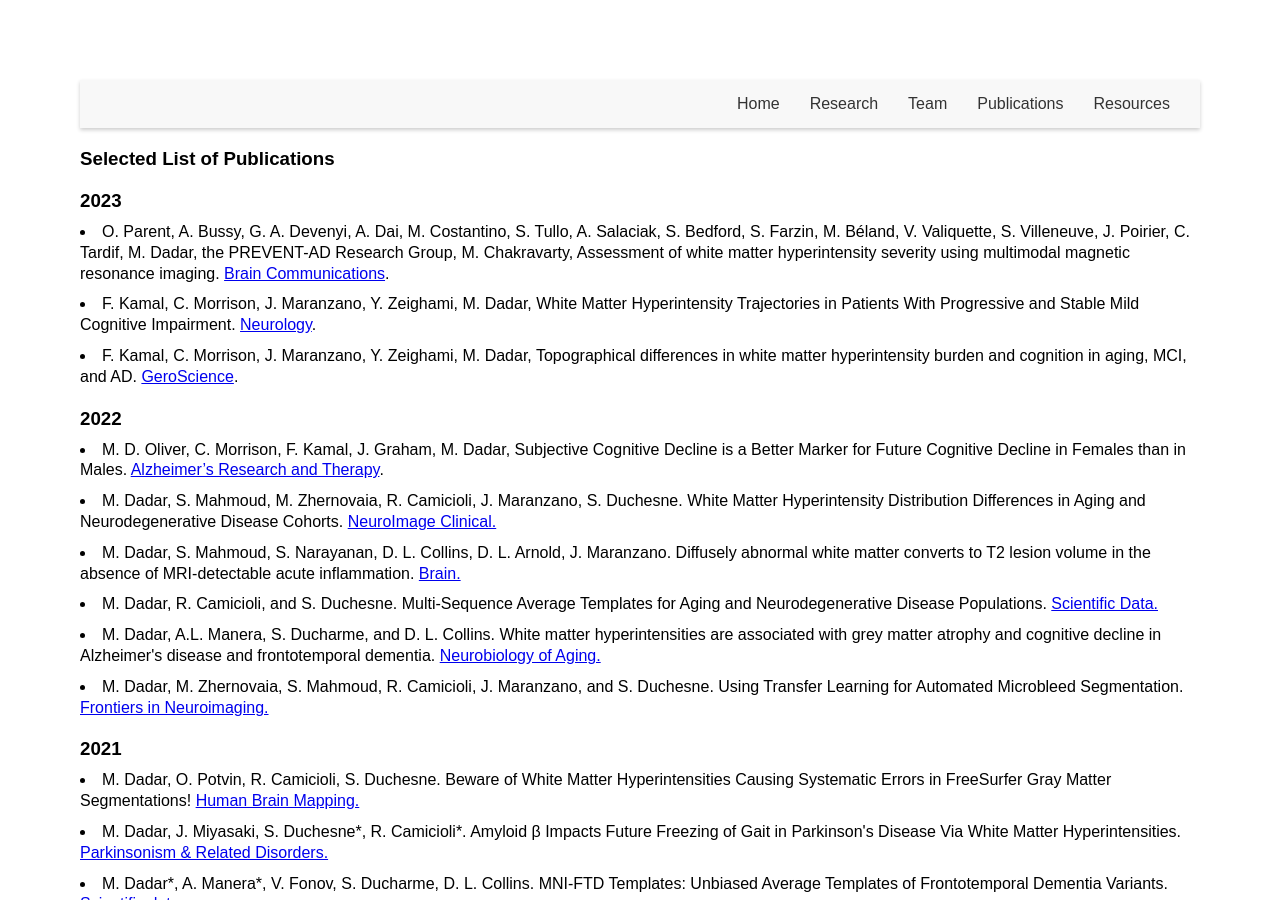
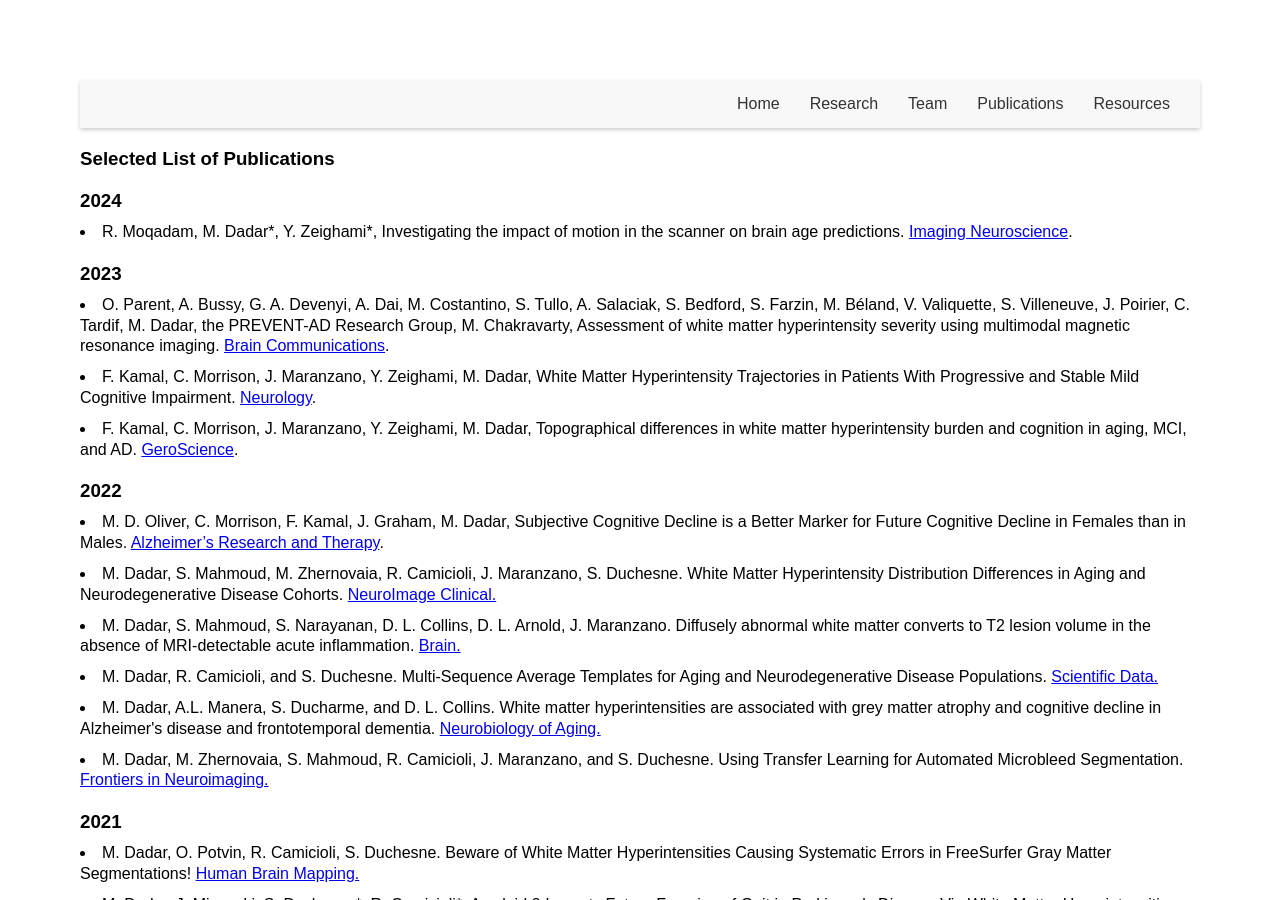
Before and after one commit to VANDAlab/VANDAlab.github.io, a Jekyll site: the page publications.html, which Jekyll copies as it is, in a window 1280 px wide and 900 px high. Built offline with Jekyll 4.4.1, drawn with Linux system fonts in a browser that asks for light colours.

Commit message:
Update publications.html

```diff
--- a/publications.html
+++ b/publications.html
@@ -21,6 +21,9 @@
 
   <h3>Selected List of Publications</h3>
 </header>
+  <h3>2024</h3>
+  <li> R. Moqadam, M. Dadar*, Y. Zeighami*, Investigating the impact of motion in the scanner on brain age predictions.
+      <a href=" https://doi.org/10.1162/imag_a_00079" target="_blank">Imaging Neuroscience</a>. </li>
   <h3>2023</h3>
   <li> O. Parent, A. Bussy, G. A. Devenyi, A. Dai, M. Costantino, S. Tullo, A. Salaciak, S. Bedford, S. Farzin, M. Béland, V. Valiquette, S. Villeneuve, J. Poirier, C. Tardif, M. Dadar, the PREVENT-AD Research Group, M. Chakravarty,
      Assessment of white matter hyperintensity severity using multimodal magnetic resonance imaging. <a href="https://academic.oup.com/braincomms/advance-article/doi/10.1093/braincomms/fcad279/7323596" target="_blank">Brain Communications</a>. </li>
```
